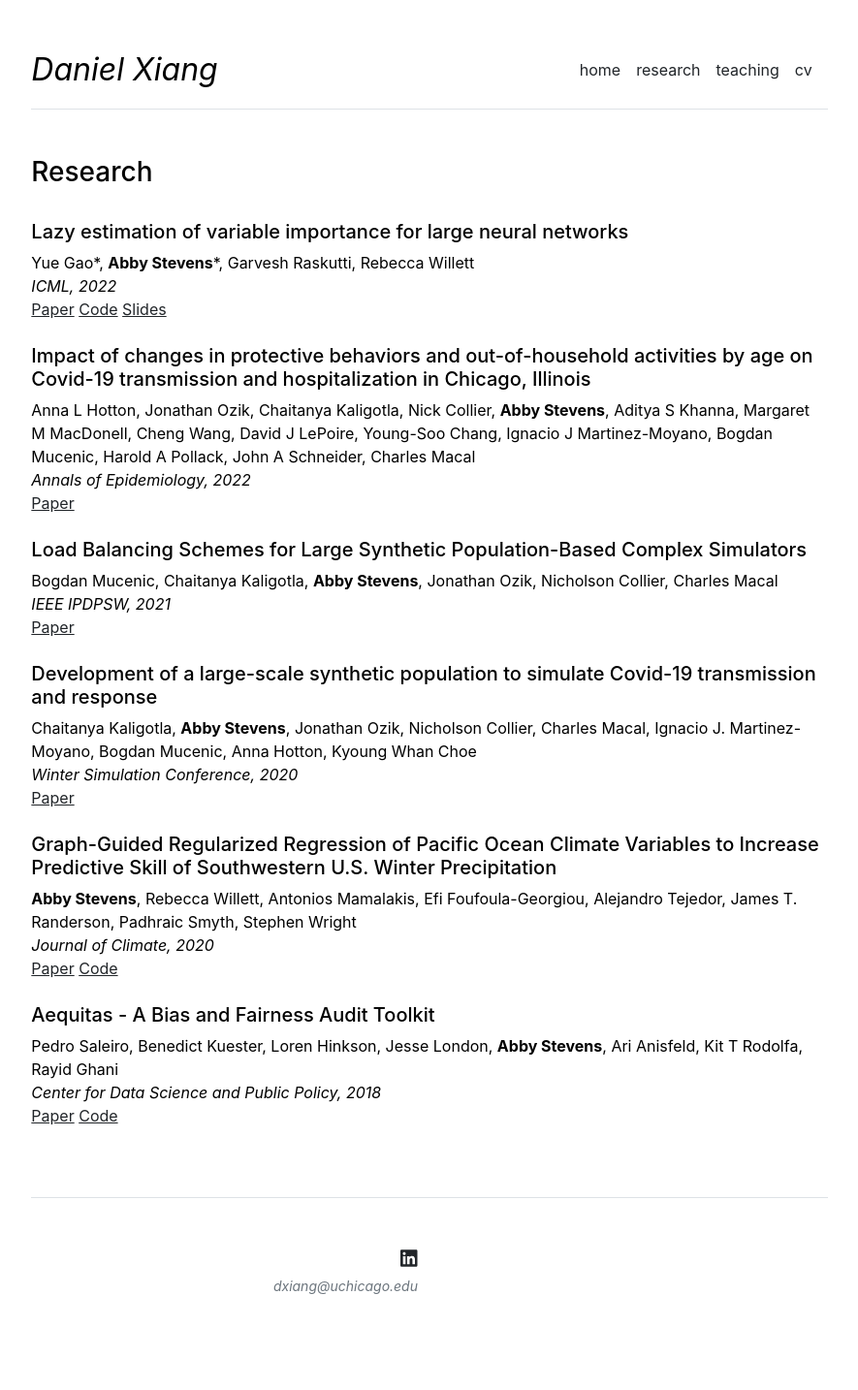
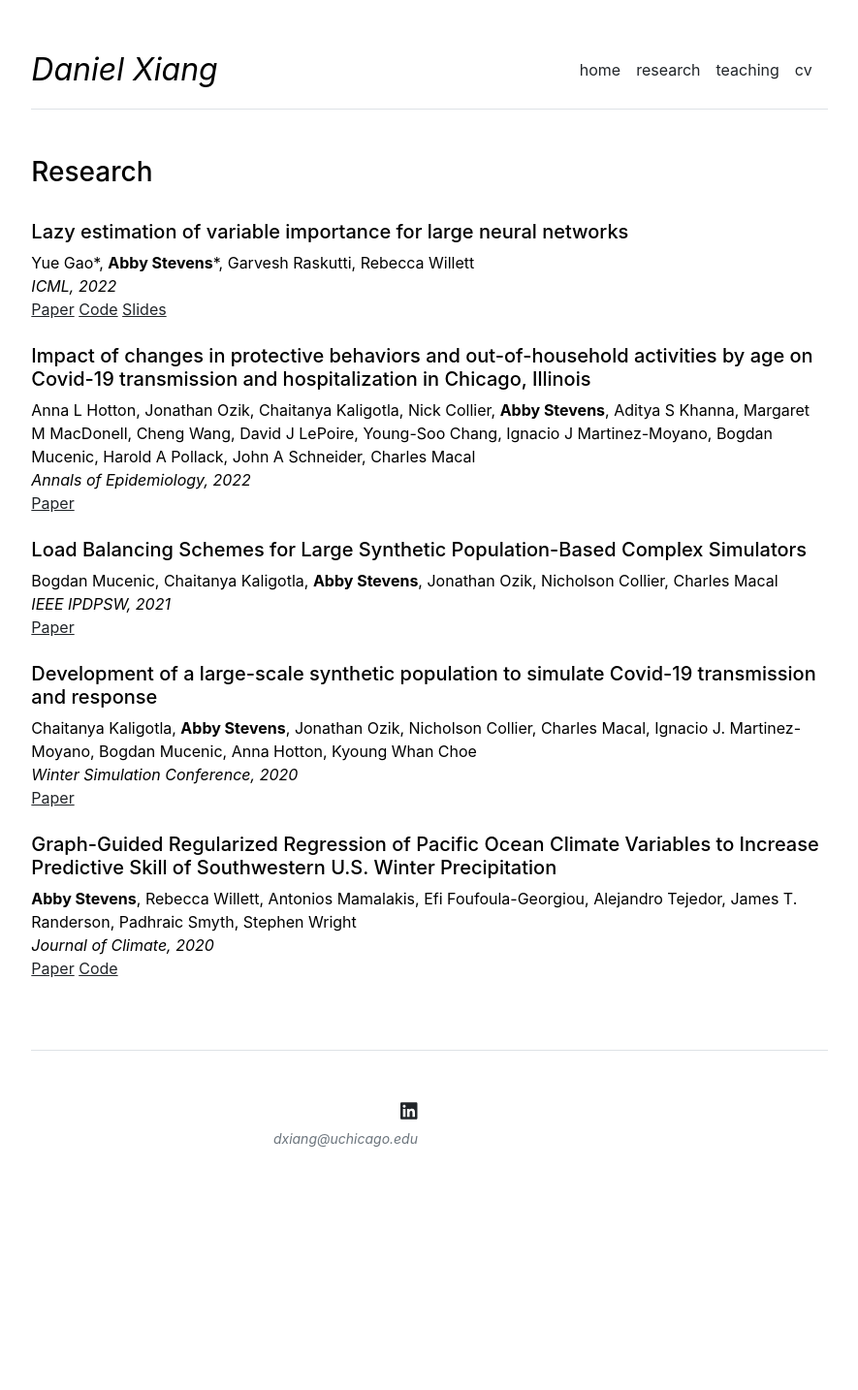
Before and after one commit to dan-xiang/dan-xiang.github.io, a Jekyll site: the page built from research.md, in a window 1280 px wide. Shown: the whole page at 97% size, without its empty margins (197-1082 px from the left). Built offline with Jekyll 4.4.1, drawn with Linux system fonts in a browser that asks for light colours; after the commit the page ends 1282 px from its top, so only the background shows below that.

Commit message:
Update research.md
Signed-off-by: dan-xiang <120136833+dan-xiang@users.noreply.github.com>

```diff
--- a/research.md
+++ b/research.md
@@ -43,12 +43,5 @@ publications:
   codelink: https://github.com/Willett-Group/gtv_forecasting
   slides: NA
 
-- title: Aequitas - A Bias and Fairness Audit Toolkit
-  authors: Pedro Saleiro, Benedict Kuester, Loren Hinkson, Jesse London, <b>Abby Stevens</b>, Ari Anisfeld,
-           Kit T Rodolfa, Rayid Ghani
-  conference: Center for Data Science and Public Policy, 2018
-  paperlink: https://arxiv.org/pdf/1811.05577.pdf
-  codelink: https://github.com/dssg/aequitas
-  slides: NA
 
 ---
```
